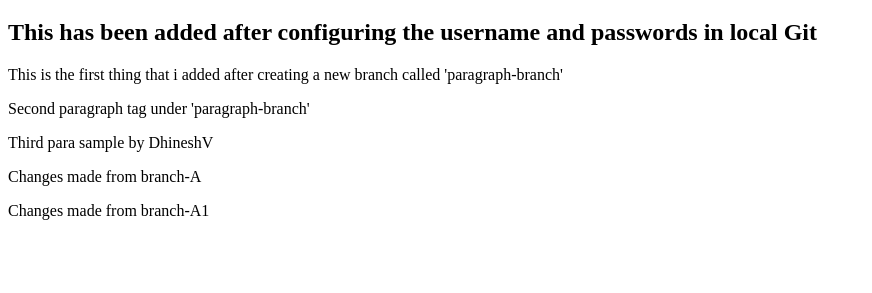
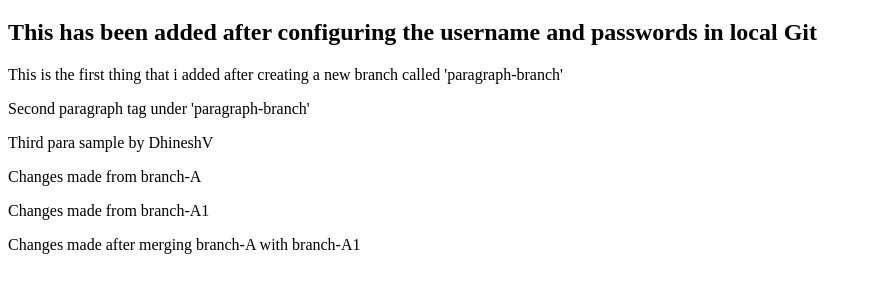
Before and after one commit to tanush-peronal-cei/git-practice, a plain HTML site: page index.html in a window 1280 px wide. Shown: the part 61-354 px from the top of the page, without its empty margins (0-872 px from the left). Drawn offline with Linux system fonts and the light colour scheme.

Commit message:
Merged branch-A with branch-A1

```diff
--- a/index.html
+++ b/index.html
@@ -18,5 +18,7 @@
     <p>Changes made from branch-A</p>
 
     <p>Changes made from branch-A1</p>
+
+    <p>Changes made after merging branch-A with branch-A1</p>
 </body>
 </html>
```
